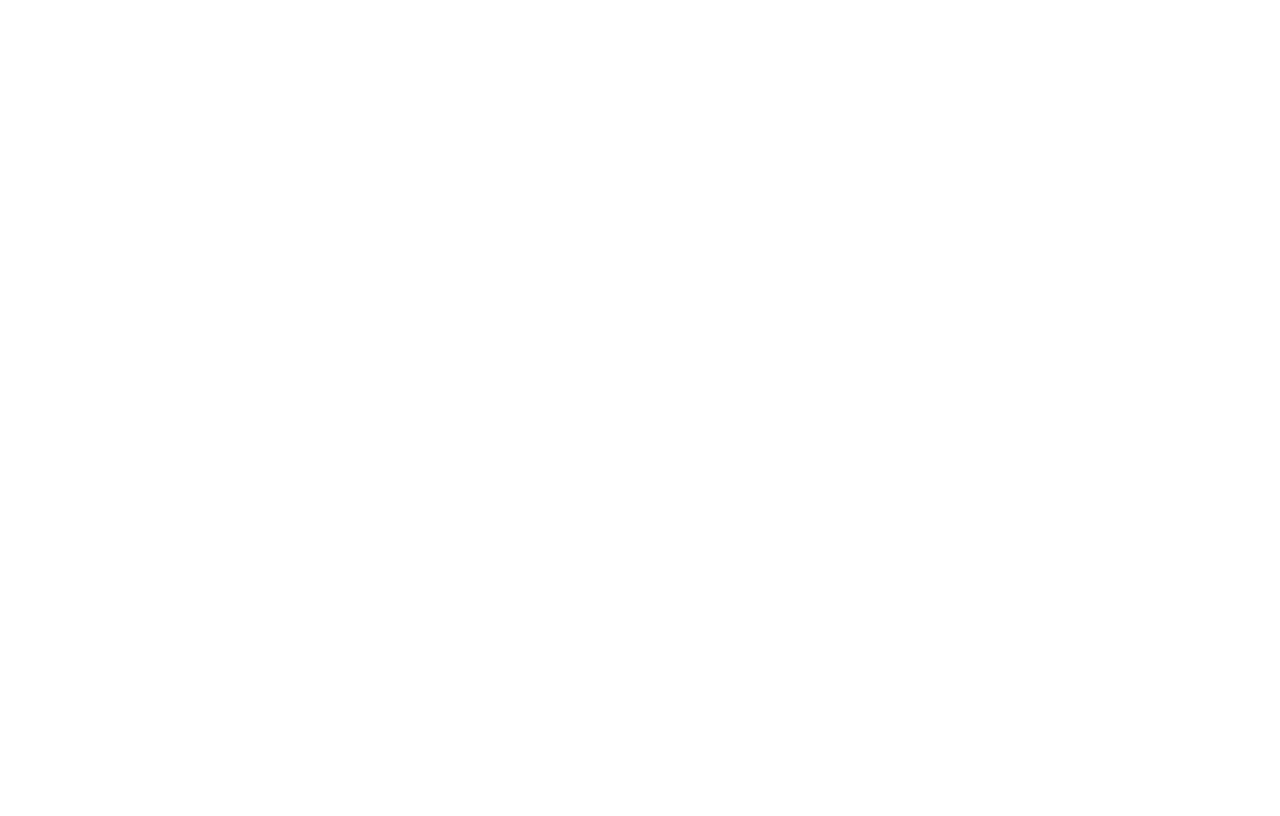
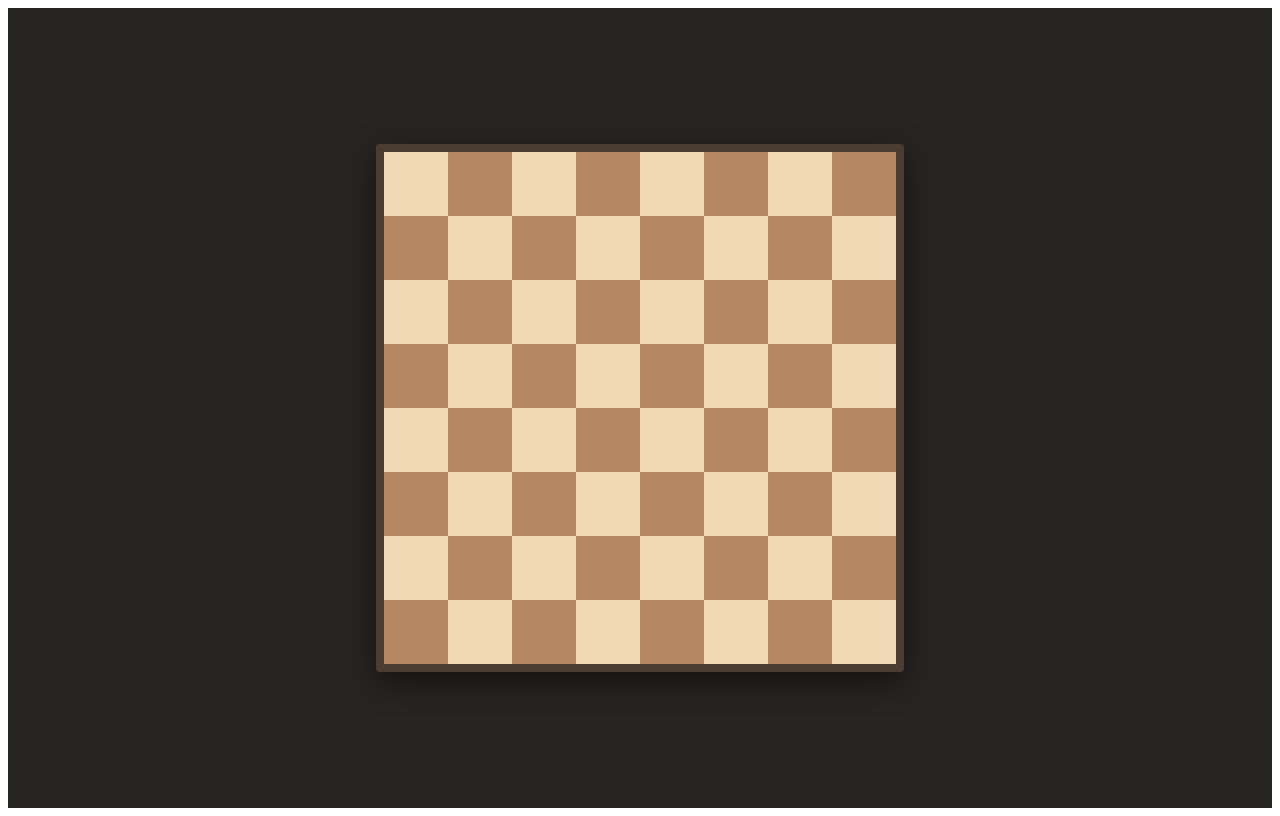
Before and after one commit to julian-villoria/chess, a Nuxt app: page / in a window 1280 px wide. Built offline with nearby package versions, Linux system fonts and the light colour scheme.

Commit message:
feat: add first canva and board movements

```diff
--- a/app/pages/index.vue
+++ b/app/pages/index.vue
@@ -1,3 +1,53 @@
-<script lang="ts" setup></script>
+<script setup>
+import { ref, onMounted } from "vue";
 
-<template></template>
+const boardSize = 512; // Total width and height of the canvas in pixels
+const chessCanvas = ref(null);
+
+onMounted(() => {
+  const canvas = chessCanvas.value;
+  const ctx = canvas.getContext("2d");
+
+  const columns = 8;
+  const rows = 8;
+  const squareSize = boardSize / columns;
+
+  const lightColor = "#f0d9b5";
+  const darkColor = "#b58863";
+
+  for (let r = 0; r < rows; r++) {
+    for (let c = 0; c < columns; c++) {
+      ctx.fillStyle = (r + c) % 2 === 0 ? lightColor : darkColor;
+      ctx.fillRect(c * squareSize, r * squareSize, squareSize, squareSize);
+    }
+  }
+});
+</script>
+
+<template>
+  <div class="chess-container">
+    <canvas
+      ref="chessCanvas"
+      :width="boardSize"
+      :height="boardSize"
+      class="chess-board"
+    ></canvas>
+  </div>
+</template>
+
+<style scoped>
+.chess-container {
+  display: flex;
+  justify-content: center;
+  align-items: center;
+  min-height: 100vh;
+  background-color: #272522;
+}
+
+.chess-board {
+  border: 8px solid #4a3c31;
+  border-radius: 4px;
+  box-shadow: 0 10px 30px rgba(0, 0, 0, 0.5);
+  cursor: pointer;
+}
+</style>
--- a/app/shared/engine/Game.ts
+++ b/app/shared/engine/Game.ts
@@ -12,10 +12,5 @@
       new Player("player1", Colors.WHITE),
       new Player("player2", Colors.BLACK),
     ];
-
-    const c1 = this.board.getCell("C", 1);
-    const c2 = this.board.getCell("D", 5);
-
-    console.log(this.board.canMove(c1!, c2!));
   }
 }
--- a/app/shared/engine/Piece.ts
+++ b/app/shared/engine/Piece.ts
@@ -15,7 +15,7 @@
     public color: Colors,
   ) {}
 
-  private isSameColor(piece: Piece): boolean {
+  public isSameColor(piece: Piece): boolean {
     return piece.color === this.color;
   }
 
```
Also changed, not shown: app/shared/engine/Board.ts (+17 -0 lines).
